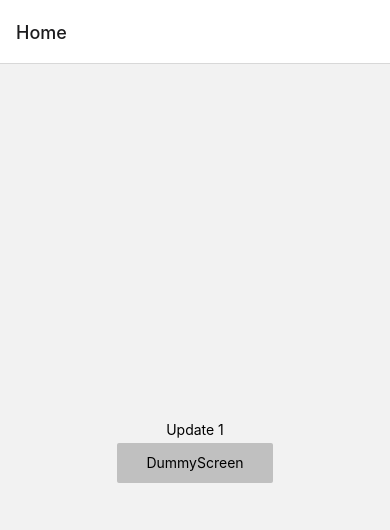
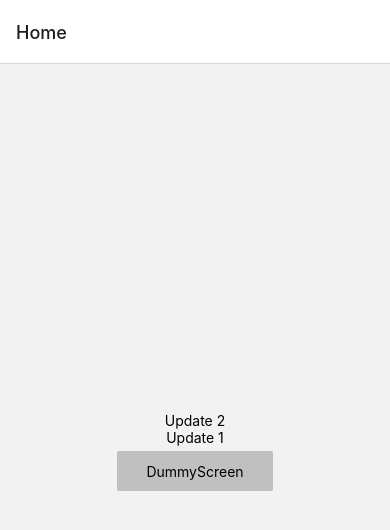
Before and after one commit to timmyjose/expo-updates-demo, a React Native app: screen /Home in a window 390 px wide. Shown: the top 530 px of the page. Built offline with nearby package versions, Linux system fonts and the light colour scheme.

Commit message:
chore: update 2

```diff
--- a/src/screens/Home.tsx
+++ b/src/screens/Home.tsx
@@ -12,6 +12,7 @@ const Home = () => {
 
   return (
     <View style={styles.container}>
+      <Text>Update 2</Text>
       <Text>Update 1</Text>
       <Pressable
         style={styles.button}
```
